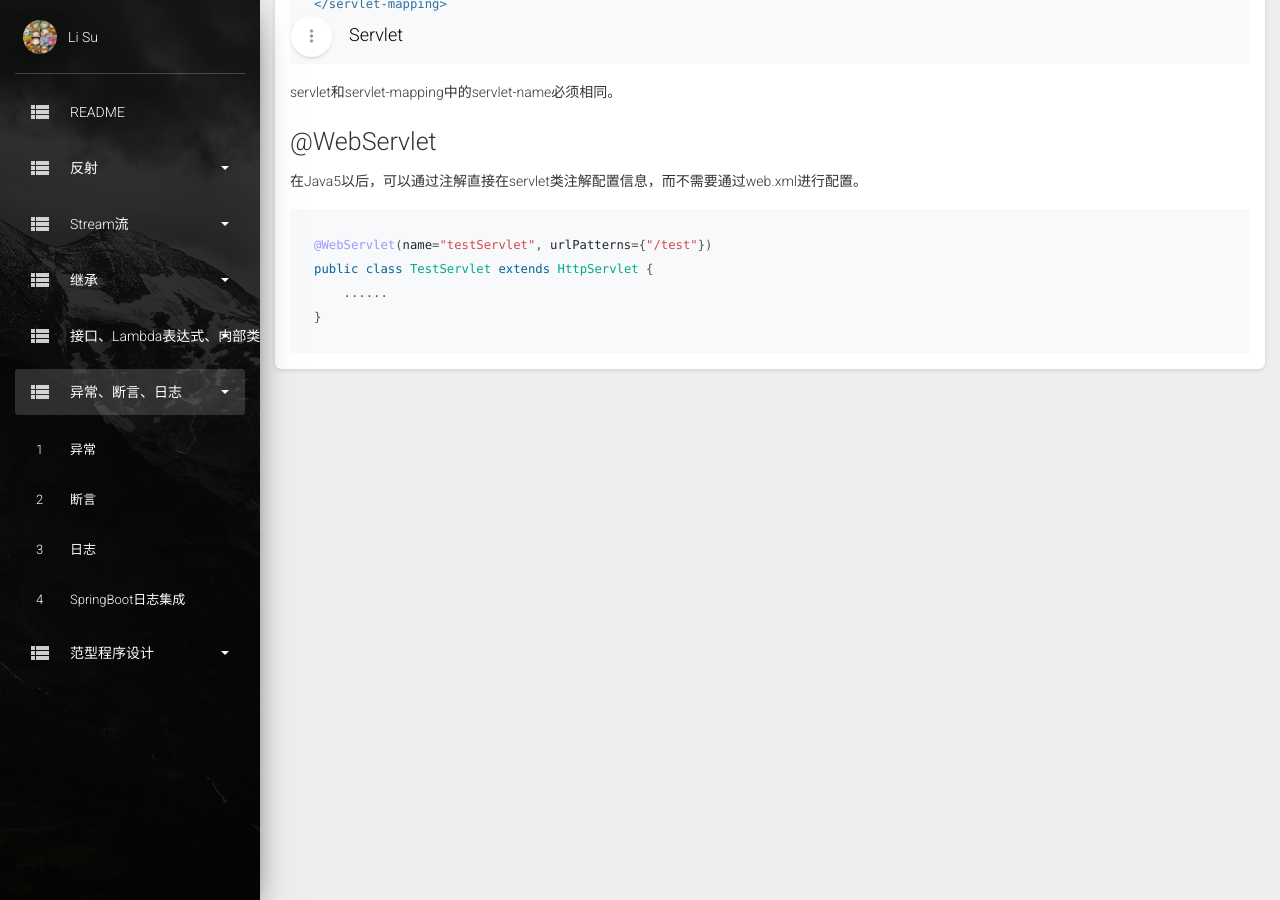
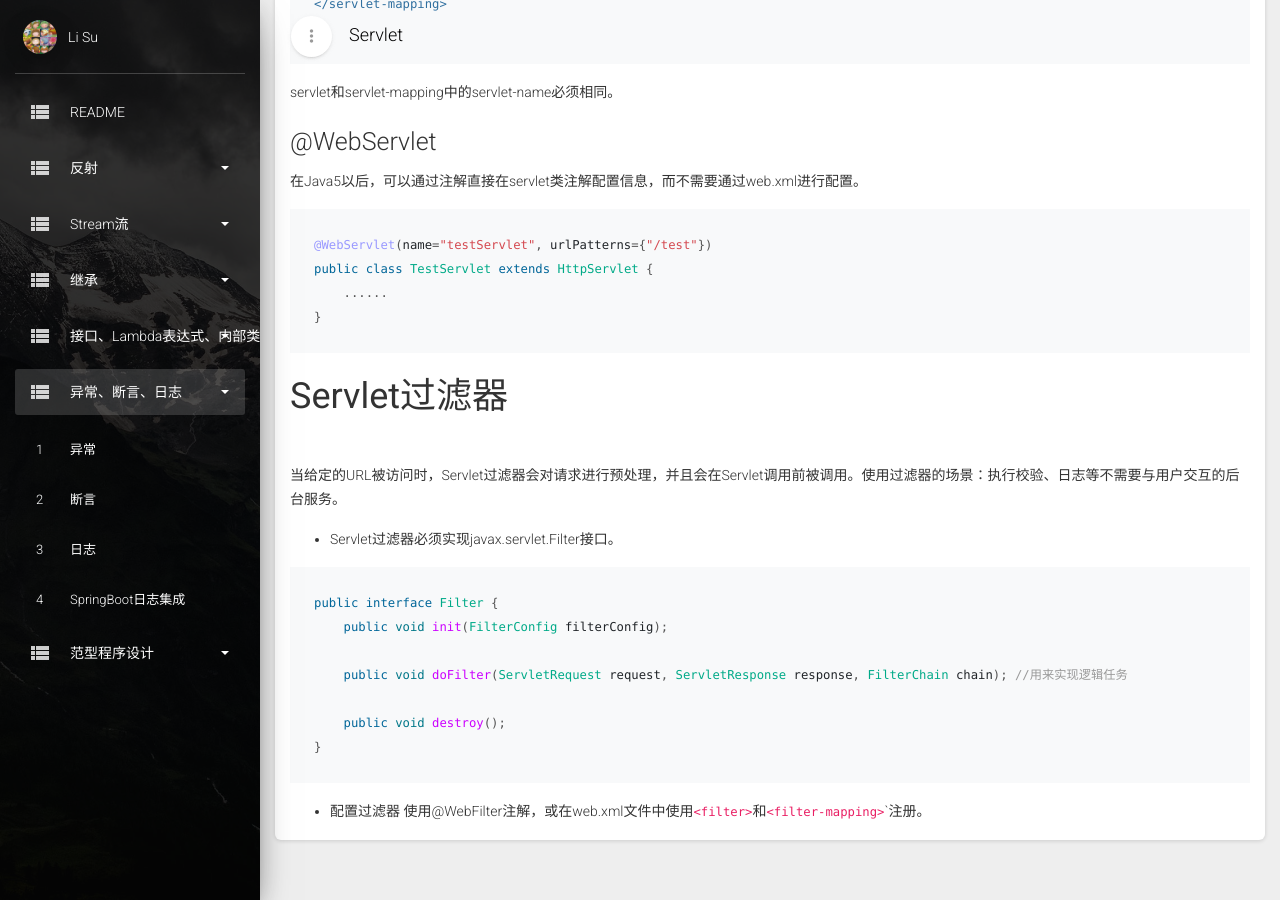
Before and after one commit to lisu6422/lisu6422.github.io, a Jekyll site: the page built from blog/servlet.md, in a window 1280 px wide and 900 px high, scrolled down 2712 px. Built offline with Jekyll 4.4.1, drawn with Linux system fonts in a browser that asks for light colours; nearby versions of some CDN libraries; comment, search, counter and statistics services are not loaded.

Commit message:
add content in servlet.md

````diff
--- a/blog/servlet.md
+++ b/blog/servlet.md
@@ -125,3 +125,21 @@ public class TestServlet extends HttpServlet {
     ......
 }
 ```
+
+## Servlet过滤器
+当给定的URL被访问时，Servlet过滤器会对请求进行预处理，并且会在Servlet调用前被调用。使用过滤器的场景：执行校验、日志等不需要与用户交互的后台服务。
+
+- Servlet过滤器必须实现javax.servlet.Filter接口。
+
+```java
+public interface Filter {
+    public void init(FilterConfig filterConfig);
+
+    public void doFilter(ServletRequest request, ServletResponse response, FilterChain chain); //用来实现逻辑任务
+
+    public void destroy();
+}
+```
+
+- 配置过滤器
+使用@WebFilter注解，或在web.xml文件中使用`<filter>`和`<filter-mapping>``注册。
````
